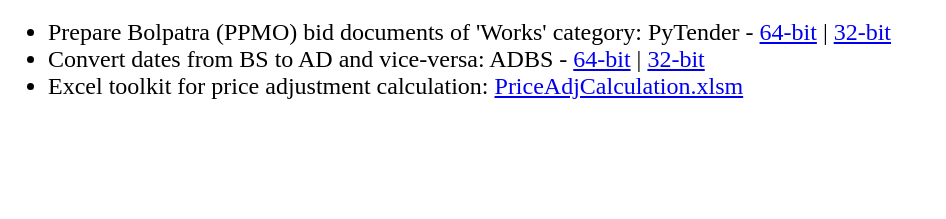
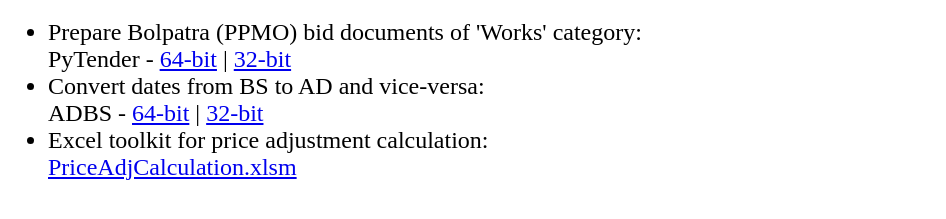
Before and after one commit to pragyanone/ShresthaPragyan.com.np, a plain HTML site: page index.html in a window 1280 px wide. Shown: the part 61-280 px from the top of the page, without its empty margins (0-946 px from the left). Drawn offline with Linux system fonts and the light colour scheme.

Commit message:
Update index.html

```diff
--- a/index.html
+++ b/index.html
@@ -9,9 +9,9 @@
 	<h1>This is Pragyan's website.</h1>
   <p> <font size="+2">
   	<ul>
-  		<li>Prepare Bolpatra (PPMO) bid documents of 'Works' category: PyTender - <a target="_blank" href ="https://github.com/pragyanone/Stuffs/raw/main/PyTender/PyTender_64-bit.exe">64-bit</a> | <a target="_blank" href ="https://github.com/pragyanone/Stuffs/raw/main/PyTender/PyTender_32-bit.exe">32-bit</a></li>
-  		<li>Convert dates from BS to AD and vice-versa: ADBS - <a target="_blank" href="https://github.com/pragyanone/Stuffs/raw/main/ADBS/ADBS_64-bit.exe">64-bit</a> | <a target="_blank" href="https://github.com/pragyanone/Stuffs/raw/main/ADBS/ADBS_32-bit.exe">32-bit</a></li>
-  		<li>Excel toolkit for price adjustment calculation: <a href="https://github.com/pragyanone/Stuffs/raw/main/PriceAdjCalculation.xlsm">PriceAdjCalculation.xlsm</a></li>
+  		<li>Prepare Bolpatra (PPMO) bid documents of 'Works' category:<br>PyTender - <a target="_blank" href ="https://github.com/pragyanone/Stuffs/raw/main/PyTender/PyTender_64-bit.exe">64-bit</a> | <a target="_blank" href ="https://github.com/pragyanone/Stuffs/raw/main/PyTender/PyTender_32-bit.exe">32-bit</a></li>
+  		<li>Convert dates from BS to AD and vice-versa:<br>ADBS - <a target="_blank" href="https://github.com/pragyanone/Stuffs/raw/main/ADBS/ADBS_64-bit.exe">64-bit</a> | <a target="_blank" href="https://github.com/pragyanone/Stuffs/raw/main/ADBS/ADBS_32-bit.exe">32-bit</a></li>
+  		<li>Excel toolkit for price adjustment calculation:<br><a href="https://github.com/pragyanone/Stuffs/raw/main/PriceAdjCalculation.xlsm">PriceAdjCalculation.xlsm</a></li>
   	</ul>
   </font></p>
 </body>
```
